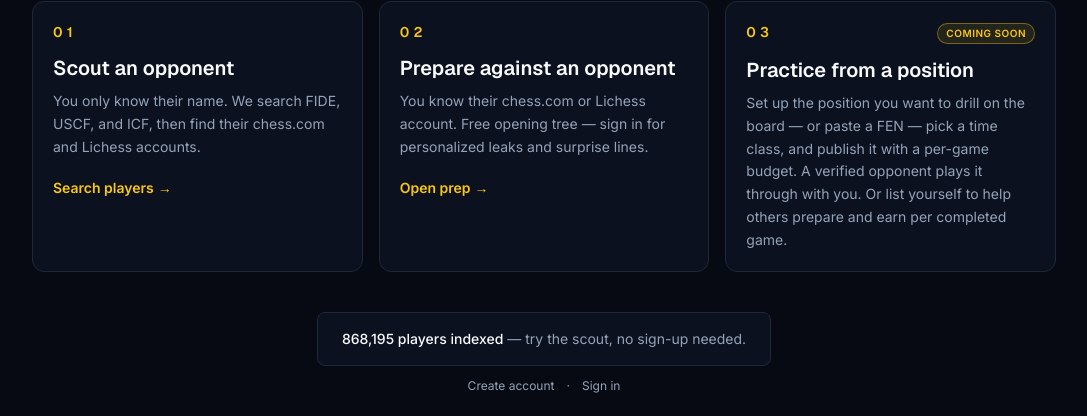
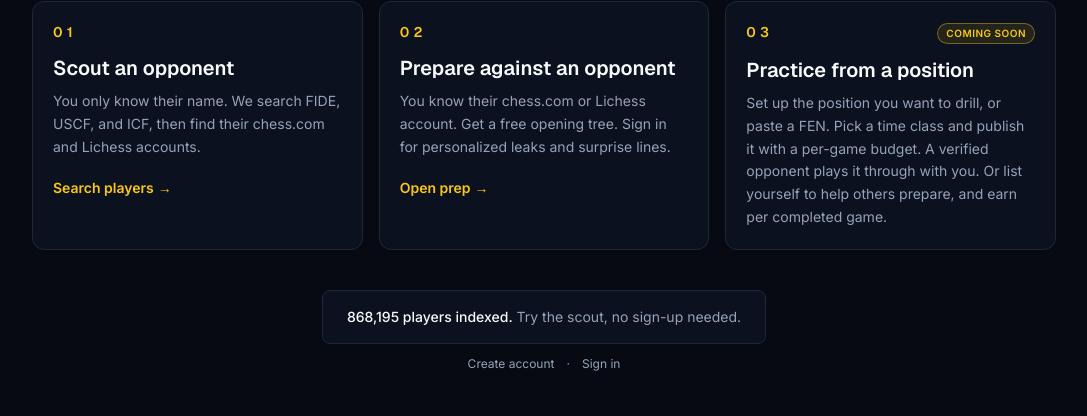
Before and after one commit to BoazTelem/chessco, a Next.js app in the folder apps/web/: page / in a window 1280 px wide. Shown: the part 663-1079 px from the top of the page, without its empty margins (96-1183 px from the left). Built offline with nearby package versions, Linux system fonts and the light colour scheme; no server answers.

Commit message:
copy(home): drop em dashes from pillar tiles + stats banner
Co-Authored-By: Claude Opus 4.7 (1M context) <noreply@anthropic.com>

```diff
--- a/apps/web/app/page.tsx
+++ b/apps/web/app/page.tsx
@@ -52,14 +52,14 @@ export default async function HomePage() {
           <PillarTile
             index={2}
             title="Prepare against an opponent"
-            subtitle="You know their chess.com or Lichess account. Free opening tree — sign in for personalized leaks and surprise lines."
+            subtitle="You know their chess.com or Lichess account. Get a free opening tree. Sign in for personalized leaks and surprise lines."
             cta="Open prep"
             href="/prepare"
           />
           <PillarTile
             index={3}
             title="Practice from a position"
-            subtitle="Set up the position you want to drill on the board — or paste a FEN — pick a time class, and publish it with a per-game budget. A verified opponent plays it through with you. Or list yourself to help others prepare and earn per completed game."
+            subtitle="Set up the position you want to drill, or paste a FEN. Pick a time class and publish it with a per-game budget. A verified opponent plays it through with you. Or list yourself to help others prepare, and earn per completed game."
             badge="Coming soon"
           />
         </div>
@@ -67,9 +67,9 @@ export default async function HomePage() {
         <div className="flex flex-col items-center gap-3 text-sm">
           <div className="rounded-lg border border-border bg-card px-6 py-4 text-muted-foreground">
             <span className="font-medium text-foreground">
-              {stats.total.toLocaleString()} players indexed
+              {stats.total.toLocaleString()} players indexed.
             </span>{' '}
-            — try the scout, no sign-up needed.
+            Try the scout, no sign-up needed.
           </div>
           <div className="flex items-center gap-3 text-xs text-muted-foreground">
             {user ? (
```
